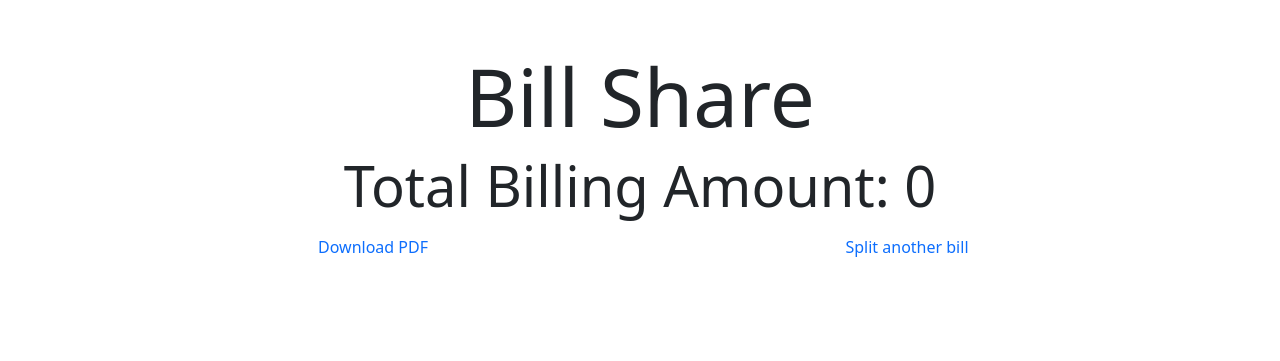
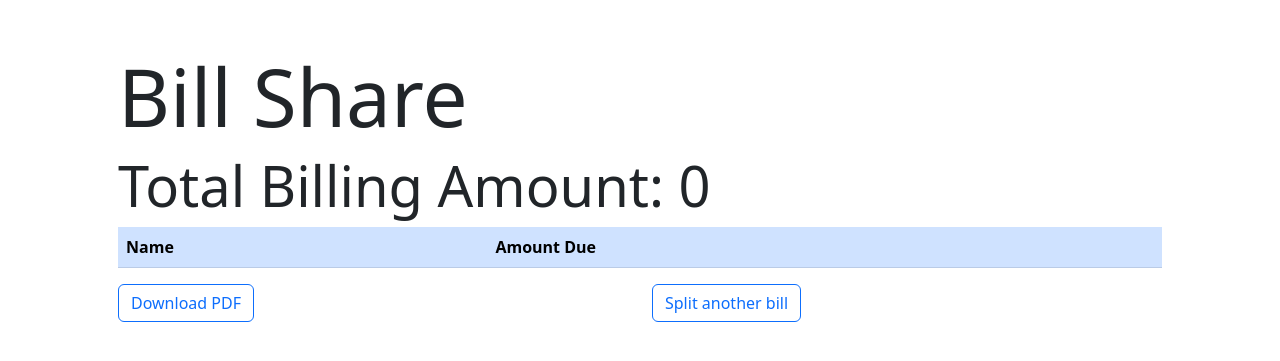
Before and after one commit to ImpendingKataclysm/bill_share_app_django, a Django app: page /results/ in a window 1280 px wide. Shown: the top 361 px of the page. Run offline with Django 4.2, Linux system fonts and the light colour scheme; lists and menus that the app fills with data are empty.

Commit message:
Added some styles to the headings, links and buttons, and edited the form labels.

```diff
--- a/main/forms.py
+++ b/main/forms.py
@@ -3,7 +3,7 @@ from django import forms
 
 class PartySizeForm(forms.Form):
     party_size = forms.IntegerField(
-        label='Party Size',
+        label='Party Size:',
         min_value=1,
         max_value=10,
     )
@@ -18,10 +18,10 @@ class PartySizeForm(forms.Form):
 class PartyMemberForm(forms.Form):
     name = forms.CharField(
         max_length=100,
-        label='Name'
+        label='Name:'
     )
     days_spent = forms.IntegerField(
         max_value=366,
         min_value=1,
-        label='Days Spent'
+        label='Days Spent:'
     )
--- a/templates/main/base.html
+++ b/templates/main/base.html
@@ -6,10 +6,9 @@
     <meta name="viewport" content="width=device-width, initial-scale=1">
     <title>{% block title %}{% endblock %}</title>
     <link rel="stylesheet" href="https://cdn.jsdelivr.net/npm/bootstrap@5.2.3/dist/css/bootstrap.min.css" integrity="sha384-rbsA2VBKQhggwzxH7pPCaAqO46MgnOM80zW1RWuH61DGLwZJEdK2Kadq2F9CUG65" crossorigin="anonymous">
-{#    <link rel="stylesheet" href="{% static 'css/main.css' %}">#}
 </head>
 <body>
-    <div class="container text-center p-5">
+    <div class="container p-5">
         <h1 class="display-1">Bill Share</h1>
         {% block content %}{% endblock %}
     </div>
--- a/templates/main/results.html
+++ b/templates/main/results.html
@@ -5,21 +5,32 @@
 {% block content %}
     <div class="list_wrap">
         <h2 class="display-4">Total Billing Amount: {{ total_billing_amount }}</h2>
-        <ul class="list-unstyled">
-            {% for member in party_members %}
-                <li class="p-3">
-                    <span class="text-bg-primary p-1">{{ member.name }}</span>
-                    owes
-                    <span class="text-bg-dark p-1">${{ member.share_amount }}</span>.
-                </li>
-            {% endfor %}
-        </ul>
+        <table class="table table-dark table-hover">
+            <thead class="table-primary">
+                <tr>
+                    <th>Name</th>
+                    <th>Amount Due</th>
+                </tr>
+            </thead>
+            <tbody>
+                {% for member in party_members %}
+                    <tr>
+                        <td>{{ member.name }}</td>
+                        <td>{{ member.share_amount }}</td>
+                    </tr>
+                {% endfor %}
+            </tbody>
+        </table>
         <div class="row">
             <div class="col">
-                <a class="text-decoration-none" href="{% url 'bill_share:generate_pdf' %}">Download PDF</a>
+                <a class="text-decoration-none btn btn-outline-primary" href="{% url 'bill_share:generate_pdf' %}">
+                    Download PDF
+                </a>
             </div>
             <div class="col">
-                <a class="text-decoration-none" href="{% url 'bill_share:home' %}">Split another bill</a>
+                <a class="text-decoration-none btn btn-outline-primary" href="{% url 'bill_share:home' %}">
+                    Split another bill
+                </a>
             </div>
         </div>
     </div>
```
Also changed, not shown: templates/main/generate_bill.html (+5 -6 lines), templates/main/index.html (+11 -6 lines).
